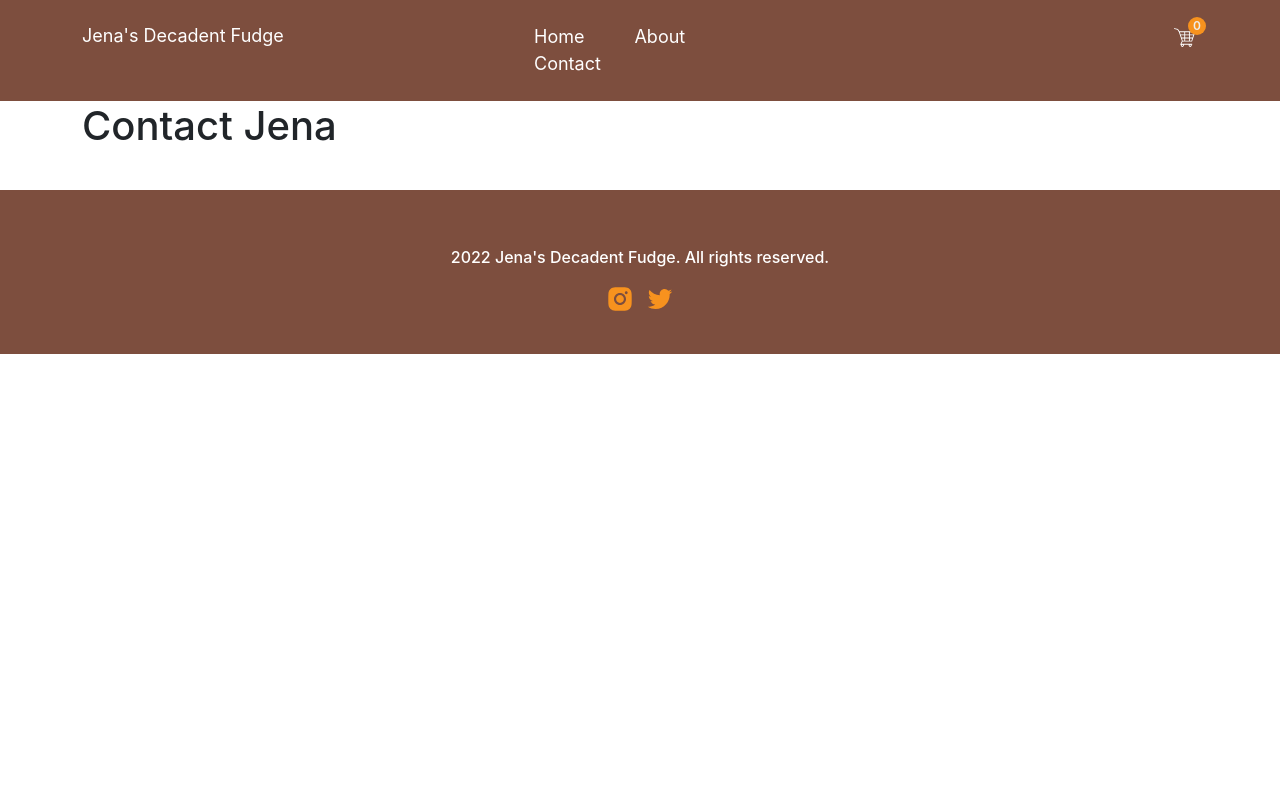
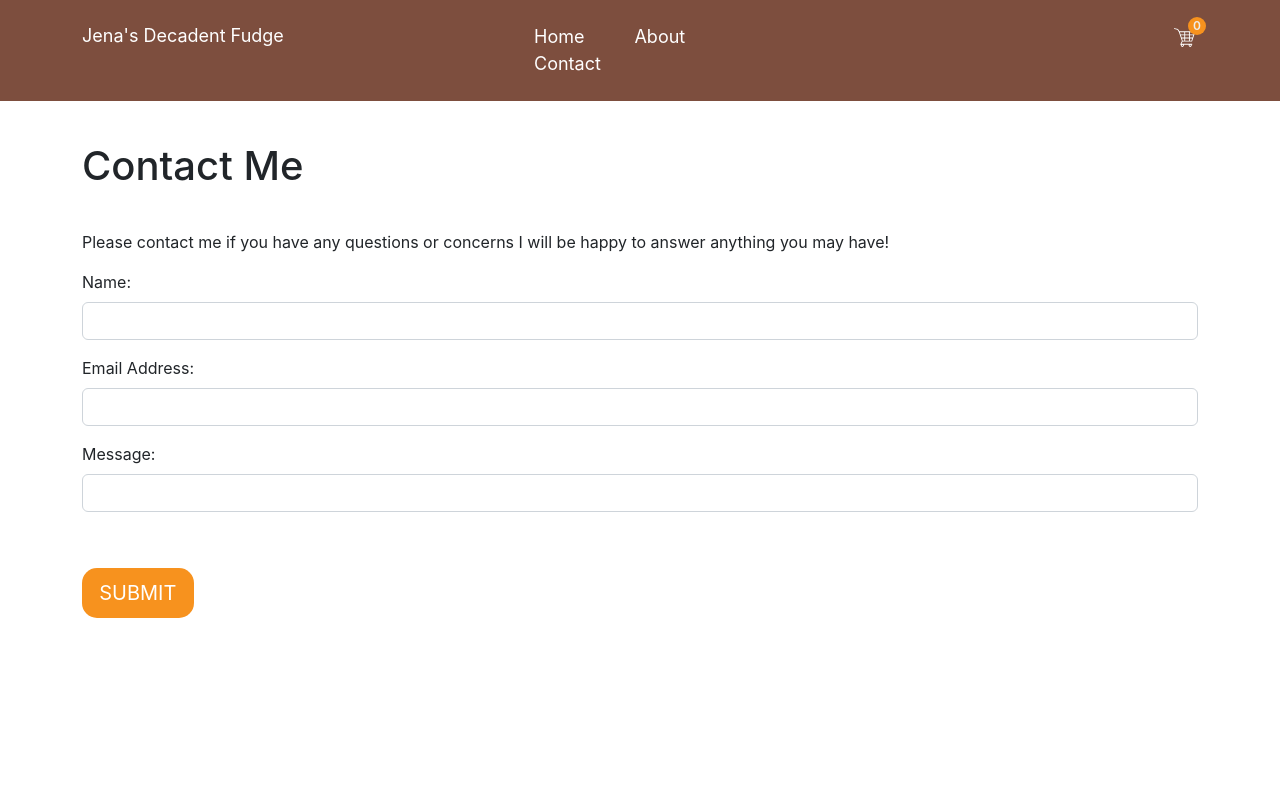
Before and after one commit to staceybreinich/jenas-decadent-fudge, a Next.js app: page /contact in a window 1280 px wide. Shown: the top 800 px of the page. Built offline with nearby package versions, Linux system fonts and the light colour scheme; no server answers.

Commit message:
Commit #8

```diff
--- a/components/Footer.jsx
+++ b/components/Footer.jsx
@@ -1,5 +1,5 @@
 import React from "react";
-import { AiFillInstagram, AiOutlineTwitter } from "react-icons/ai";
+import { AiFillFacebook } from "react-icons/ai";
 
 const Footer = () => {
   return (
@@ -8,8 +8,9 @@ const Footer = () => {
         <div className="row">
           <p>2022 Jena's Decadent Fudge. All rights reserved.</p>
           <p className="icons">
-            <AiFillInstagram />
-            <AiOutlineTwitter />
+            <a href="">
+              <AiFillFacebook />
+            </a>
           </p>
         </div>
       </div>
--- a/package.json
+++ b/package.json
@@ -17,6 +17,7 @@
     "next": "^12.2.3",
     "next-sanity-image": "^3.2.1",
     "react": "18.2.0",
+    "react-bootstrap": "^2.4.0",
     "react-dom": "18.2.0",
     "react-hot-toast": "^2.3.0",
     "react-icons": "^4.4.0",
--- a/pages/contact.js
+++ b/pages/contact.js
@@ -1,11 +1,38 @@
-import React from "react";
+import Button from "react-bootstrap/Button";
+import Form from "react-bootstrap/Form";
 
-const Contact = () => {
+function contact() {
   return (
     <div className="container">
-      <h1>Contact Jena</h1>
+      <div className="row">
+        <h1 style={{ marginTop: "1em", marginBottom: "1em" }}>Contact Me</h1>
+        <p>
+          Please contact me if you have any questions or concerns I will be
+          happy to answer anything you may have!
+        </p>
+        <Form>
+          <Form.Group className="mb-3" controlId="formBasicName">
+            <Form.Label>Name:</Form.Label>
+            <Form.Control type="name" />
+          </Form.Group>
+
+          <Form.Group className="mb-3" controlId="formBasicEmail">
+            <Form.Label>Email Address:</Form.Label>
+            <Form.Control type="email" />
+          </Form.Group>
+
+          <Form.Group className="mb-3" controlId="formBasicMessage">
+            <Form.Label>Message:</Form.Label>
+            <Form.Control type="message" />
+          </Form.Group>
+
+          <Button variant="primary" type="submit">
+            Submit
+          </Button>
+        </Form>
+      </div>
     </div>
   );
-};
+}
 
-export default Contact;
+export default contact;
--- a/pages/index.js
+++ b/pages/index.js
@@ -11,6 +11,11 @@ const Home = ({ products, bannerData }) => {
         <h2>Our Products</h2>
         <p className="padding-container">
           Chocolate &amp; Peanut Butter Fudge sold by the pound
+        </p>
+        <p className="padding-container">
+          NOTE: They both have peanut butter in them so if you have peanut
+          butter allergies you would <strong>NOT</strong> want to consume either
+          one!
         </p>
       </div>
       <div className="products-container">
--- a/styles/globals.css
+++ b/styles/globals.css
@@ -203,7 +203,7 @@ a {
 .footer-container {
   background-color: #7d4e3e;
   text-align: center;
-  margin-top: 40px;
+  margin-top: 250px;
   padding: 40px 10px;
   display: flex;
   flex-direction: column;
@@ -213,7 +213,6 @@ a {
 .footer-container p {
   color: #fff;
   font-weight: 500;
-  padding-top: 15px;
   margin-bottom: 0px;
 }
 .footer-container .icons {
@@ -223,6 +222,9 @@ a {
   text-align: center;
   gap: 10px;
   justify-content: center;
+}
+.footer-container .icons a {
+  color: #f7921e;
 }
 .cart-heading {
   display: flex;
@@ -311,7 +313,7 @@ a {
   margin: auto;
 }
 .btn {
-  width: 100%;
+  width: 10%;
   max-width: 400px;
   padding: 10px 12px;
   border-radius: 15px;
@@ -323,11 +325,7 @@ a {
   background-color: #f7921e;
   color: #fff;
   cursor: pointer;
-  transform: scale(1, 1);
   transition: transform 0.5s ease;
-}
-.btn:hover {
-  transform: scale(1.1, 1.1);
 }
 .product-detail-container {
   display: flex;
@@ -411,11 +409,7 @@ a {
   color: #f7921e;
   cursor: pointer;
   width: 200px;
-  transform: scale(1, 1);
   transition: transform 0.5s ease;
-}
-.buttons .add-to-cart:hover {
-  transform: scale(1.1, 1.1);
 }
 .buttons .buy-now {
   width: 200px;
@@ -427,11 +421,7 @@ a {
   font-size: 18px;
   font-weight: 500;
   cursor: pointer;
-  transform: scale(1, 1);
   transition: transform 0.5s ease;
-}
-.buttons .buy-now:hover {
-  transform: scale(1.1, 1.1);
 }
 .quantity-desc {
   border: 1px solid gray;
@@ -640,6 +630,10 @@ a {
     width: 300px;
     margin: auto;
   }
+  .btn {
+    width: 100%;
+    max-width: 100%;
+  }
 }
 
 .navbar ul {
```
Also changed, not shown: pages/product/[slug].js (+3 -8 lines), 1 other file (tests, documents, lock files or other folders).
